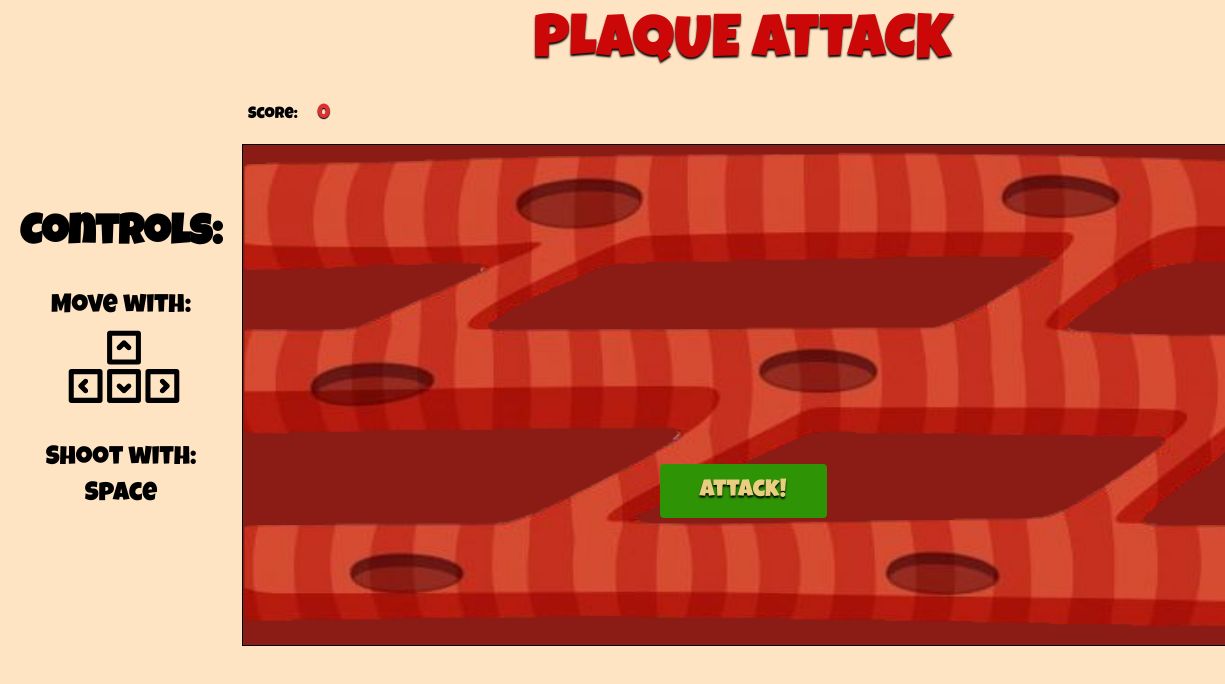
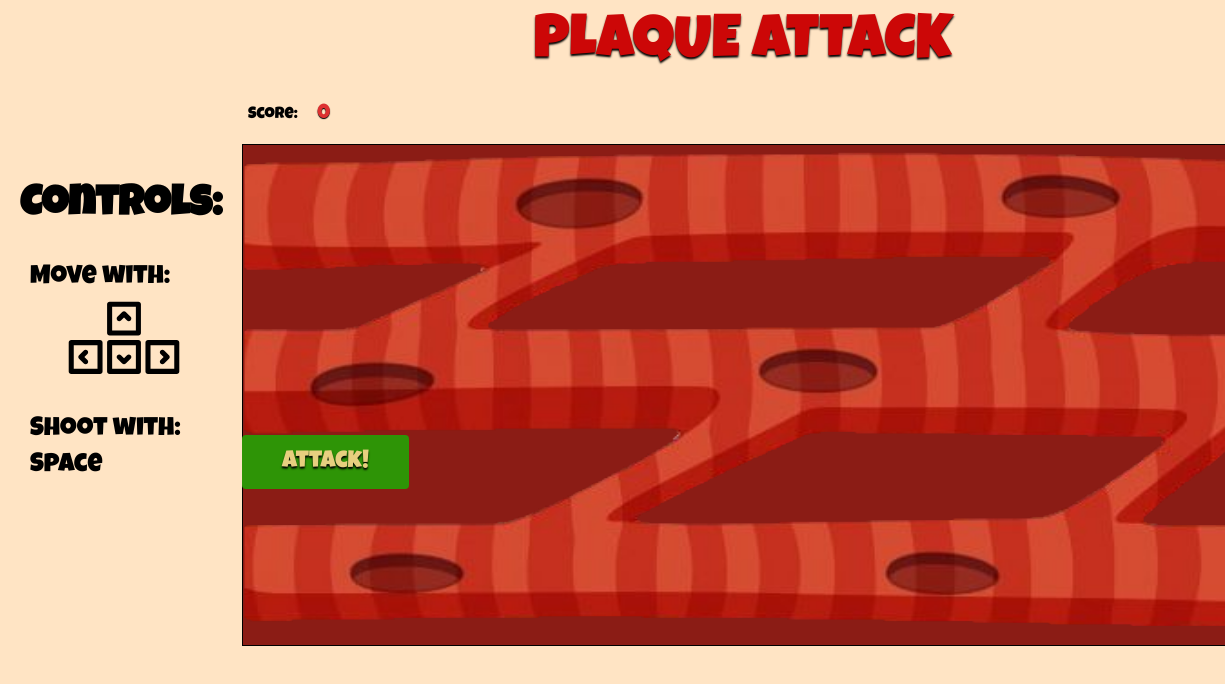
Before and after one commit to nbassell/Plaque-Attack, a website built with webpack: page index.html in a window 1280 px wide. Shown: the top 684 px of the page, 0-1225 px from the left. Built offline with nearby package versions, Linux system fonts and the light colour scheme.

Commit message:
fix instructions spacing and play button

```diff
--- a/assets/stylesheets/main.css
+++ b/assets/stylesheets/main.css
@@ -38,6 +38,10 @@ canvas {
   color: #cc0707;
   margin: 20px 0 10px;
   text-shadow: 0 2px 2px black;
+}
+
+.canvas-wrapper {
+  position: relative;
 }
 
 .play-again-btn, .start-btn {
@@ -113,12 +117,10 @@ canvas {
 .instructions {
   display: flex;
   flex-direction: column;
-  justify-content: space-between;
   align-items: center;
   width: 20%;
-  /* height: 500px; */
   margin: auto;
-  margin-top: 14%;
+  padding-top:
   text-align: center;
   padding: 0 20px;
   font-size: 18px;
--- a/index.html
+++ b/index.html
@@ -37,12 +37,14 @@
       <div class="title">PLAQUE ATTACK</div>
       <div class="score-container">Score: <p id="score" class="pulsate"></p>
       </div>
+      <div class="canvas-wrapper">
         <canvas class="game-window" id="canvas" width="1000" height="500" style="border: 1px solid black"></canvas>
         <div class="start-btn">
           Attack!
         </div>
         <div class="play-again-btn">
           Play again?
+        </div>
       </div>
     </div>
     <div class="footer">
```
Lines whose indentation alone changed are shown as unchanged.
